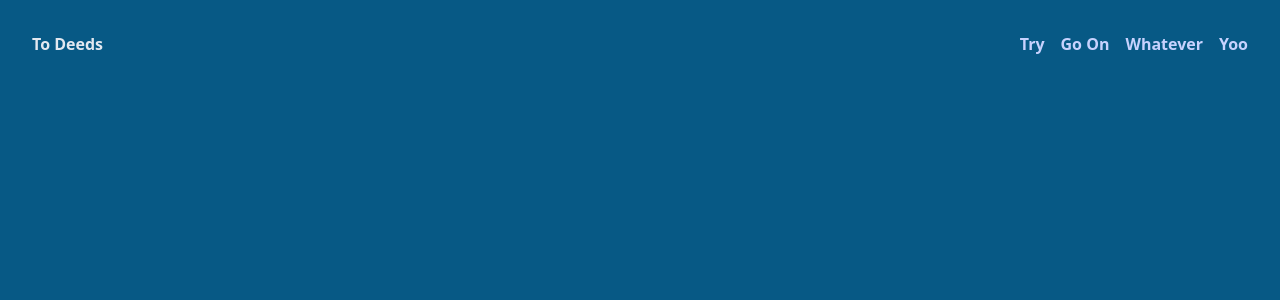
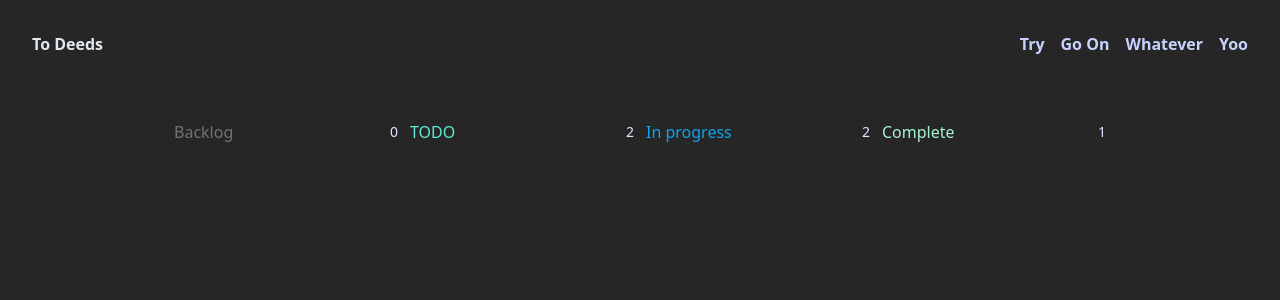
Before and after one commit to Pooreffects/to-deeds, a React (Vite) app: page / in a window 1280 px wide. Shown: the top 300 px of the page. Built offline with nearby package versions, Linux system fonts and the light colour scheme.

Commit message:
feat: create a basic KanbanBoard

```diff
--- a/index.html
+++ b/index.html
@@ -6,7 +6,7 @@
     <meta name="viewport" content="width=device-width, initial-scale=1.0" />
     <title>To Deeds</title>
   </head>
-  <body class='bg-sky-800 p-0 m-0'>
+  <body class='bg-neutral-800 p-0 m-0'>
     <div id="root"></div>
     <script type="module" src="/src/main.tsx"></script>
   </body>
--- a/src/App.tsx
+++ b/src/App.tsx
@@ -1,10 +1,12 @@
 import Header from './components/Header';
+import KanbanBoard from './components/KanbanBoard';
 
 const links = ['Try', 'Go On', 'Whatever', 'Yoo'];
 export default function App() {
   return (
     <main className='container mx-auto p-4 h-screen'>
       <Header links={links} />
+      <KanbanBoard />
     </main>
   );
 }
--- /dev/null
+++ b/src/components/KanbanBoard.tsx
@@ -0,0 +1,112 @@
+import { useState } from 'react';
+
+// Define TypeScript interfaces for the card and column props
+interface Card {
+  title: string;
+  id: string;
+  column: 'backlog' | 'todo' | 'doing' | 'done';
+}
+
+interface ColumnProps {
+  title: string;
+  headingColor: string;
+  column: 'backlog' | 'todo' | 'doing' | 'done';
+  cards: Card[];
+  setCards: React.Dispatch<React.SetStateAction<Card[]>>;
+}
+
+const DEFAULT_CARDS: Card[] = [
+  {
+    title: 'Fine-tune Pooreffects digital hub',
+    id: '1',
+    column: 'doing',
+  },
+  {
+    title: 'Fine-tune Pooreffects digital hub',
+    id: '2',
+    column: 'doing',
+  },
+  {
+    title: 'Spend time with fam and workout',
+    id: '3',
+    column: 'todo',
+  },
+  {
+    title: 'Create content and network on LinkedIn',
+    id: '4',
+    column: 'todo',
+  },
+  {
+    title: 'Prepare for Yassir interview',
+    id: '5',
+    column: 'done',
+  },
+];
+
+export default function KanbanBoard() {
+  const [cards, setCards] = useState<Card[]>(DEFAULT_CARDS);
+
+  return (
+    <div className='h-full w-full flex justify-center gap-3 overflow-hidden p-12'>
+      <Column
+        title='Backlog'
+        column='backlog'
+        headingColor='text-neutral-500'
+        cards={cards}
+        setCards={setCards}
+      />
+      <Column
+        title='TODO'
+        column='todo'
+        headingColor='text-teal-300'
+        cards={cards}
+        setCards={setCards}
+      />
+      <Column
+        title='In progress'
+        column='doing'
+        headingColor='text-sky-500'
+        cards={cards}
+        setCards={setCards}
+      />
+      <Column
+        title='Complete'
+        column='done'
+        headingColor='text-emerald-200'
+        cards={cards}
+        setCards={setCards}
+      />
+    </div>
+  );
+}
+
+const Column: React.FC<ColumnProps> = ({
+  title,
+  headingColor,
+  column,
+  cards,
+  setCards,
+}) => {
+  const [active, setActive] = useState(false);
+
+  // Filter cards based on the column
+  const filteredCards = cards.filter((card) => card.column === column);
+
+  return (
+    <div className='w-56 shrink-0'>
+      <div className='mb-3 flex items-center justify-between'>
+        <h3 className={`font-medium ${headingColor}`}>{title}</h3>
+        <span className='rounded text-sm text-indigo-100'>
+          {filteredCards.length}
+        </span>
+      </div>
+      <div
+        className={`h-full w-full transition-colors ${
+          active ? 'bg-neutral-800/50' : 'bg-neutral-800/0'
+        }`}
+      >
+        {/* Map through filtered cards and render them here if needed */}
+      </div>
+    </div>
+  );
+};
```
